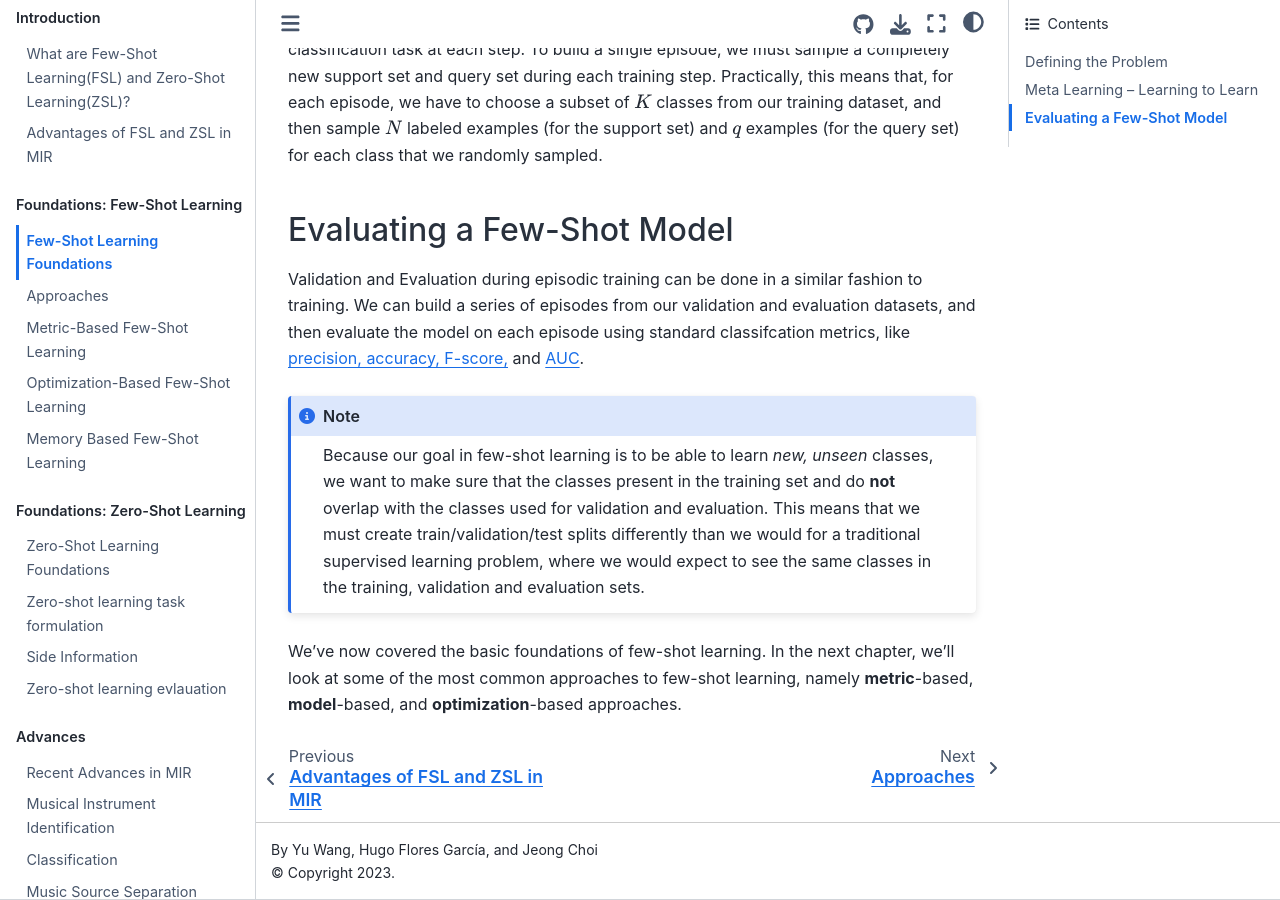
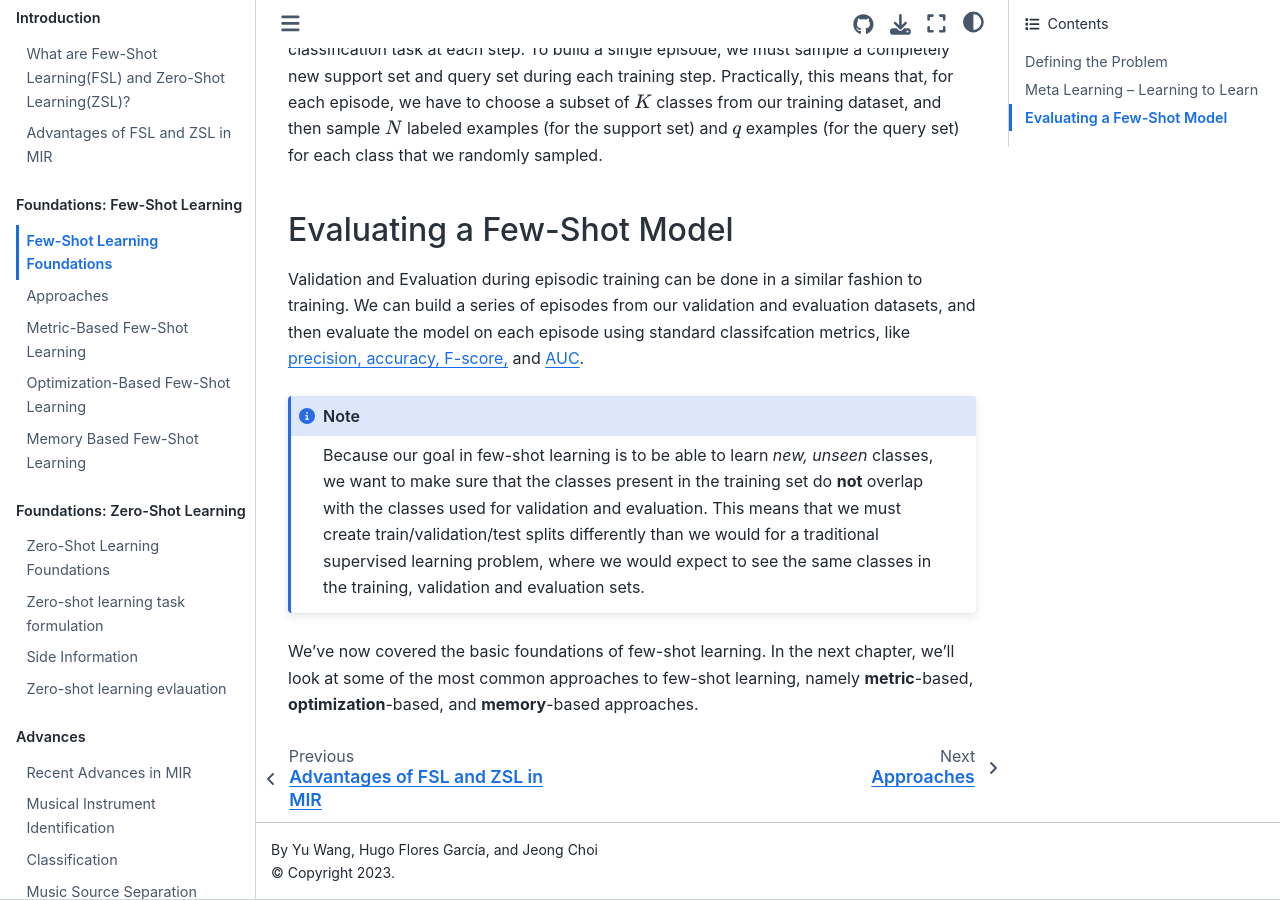
Before and after one commit to music-fsl-zsl/tutorial, a Jupyter Book: the page built from book/foundations/foundations.md, in a window 1280 px wide and 900 px high, scrolled down 3109 px. Built offline with Jupyter Book 1.0.4 settings and Sphinx 7.4.7 and the Sphinx Book theme 1.1.4, drawn with Linux system fonts in a browser that asks for light colours; cross-references to code outside the pages are shown as plain code.

Commit message:
fix typo

````diff
--- a/book/foundations/foundations.md
+++ b/book/foundations/foundations.md
@@ -72,7 +72,7 @@ Validation and Evaluation during episodic training can be done in a similar fash
 % TODO (add reference to metrics above)
 
 ```{note}
-Because our goal in few-shot learning is to be able to learn *new, unseen* classes, we want to make sure that the classes present in the training set and do **not** overlap with the classes used for validation and evaluation. This means that we must create train/validation/test splits differently than we would for a traditional supervised learning problem, where we would expect to see the same classes in the training, validation and evaluation sets.
+Because our goal in few-shot learning is to be able to learn *new, unseen* classes, we want to make sure that the classes present in the training set do **not** overlap with the classes used for validation and evaluation. This means that we must create train/validation/test splits differently than we would for a traditional supervised learning problem, where we would expect to see the same classes in the training, validation and evaluation sets.
 ```
 
-We've now covered the basic foundations of few-shot learning. In the next chapter, we'll look at some of the most common approaches to few-shot learning, namely **metric**-based, **model**-based, and **optimization**-based approaches.
+We've now covered the basic foundations of few-shot learning. In the next chapter, we'll look at some of the most common approaches to few-shot learning, namely **metric**-based, **optimization**-based, and **memory**-based approaches.
````
